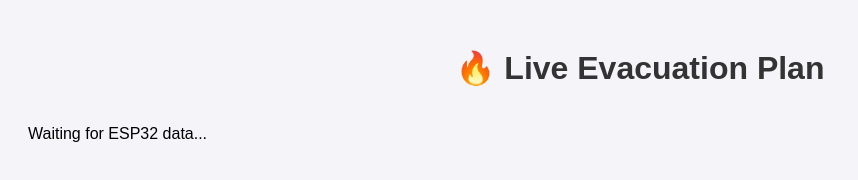
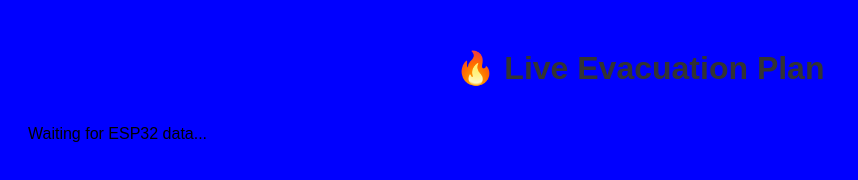
Before and after one commit to aqshanto/Fire-Evacution-System, a plain HTML site: page index.html in a window 1280 px wide. Shown: the whole page, without its empty margins (0-858 px from the left). Drawn offline with Linux system fonts and the light colour scheme; no server answers.

Commit message:
Refactor index.html: Change background color to enhance visual clarity

```diff
--- a/index.html
+++ b/index.html
@@ -7,7 +7,7 @@
     <style>
       body {
         font-family: sans-serif;
-        background-color: #f4f4f9;
+        background-color: #0000ff;
         padding: 20px;
       }
       h1 {
```
